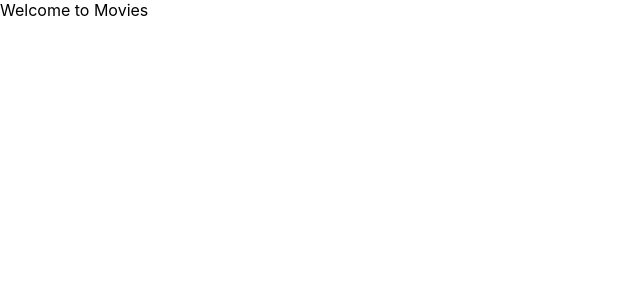
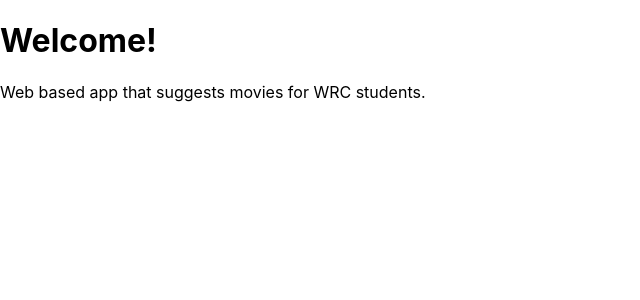
Before and after one commit to mrbpurnachandra/movie, a React (Vite) app: page / in a window 1280 px wide. Shown: the top 300 px of the page, without its empty margins (0-640 px from the left). Built offline with nearby package versions, Linux system fonts and the light colour scheme.

Commit message:
Update welcome message

```diff
--- a/src/App.jsx
+++ b/src/App.jsx
@@ -1,5 +1,10 @@
 function App() {
-    return <div>Welcome to Movies</div>
+    return (
+        <div>
+            <h1>Welcome!</h1>
+            <p>Web based app that suggests movies for WRC students.</p>
+        </div>
+    )
 }
 
 export default App
```
